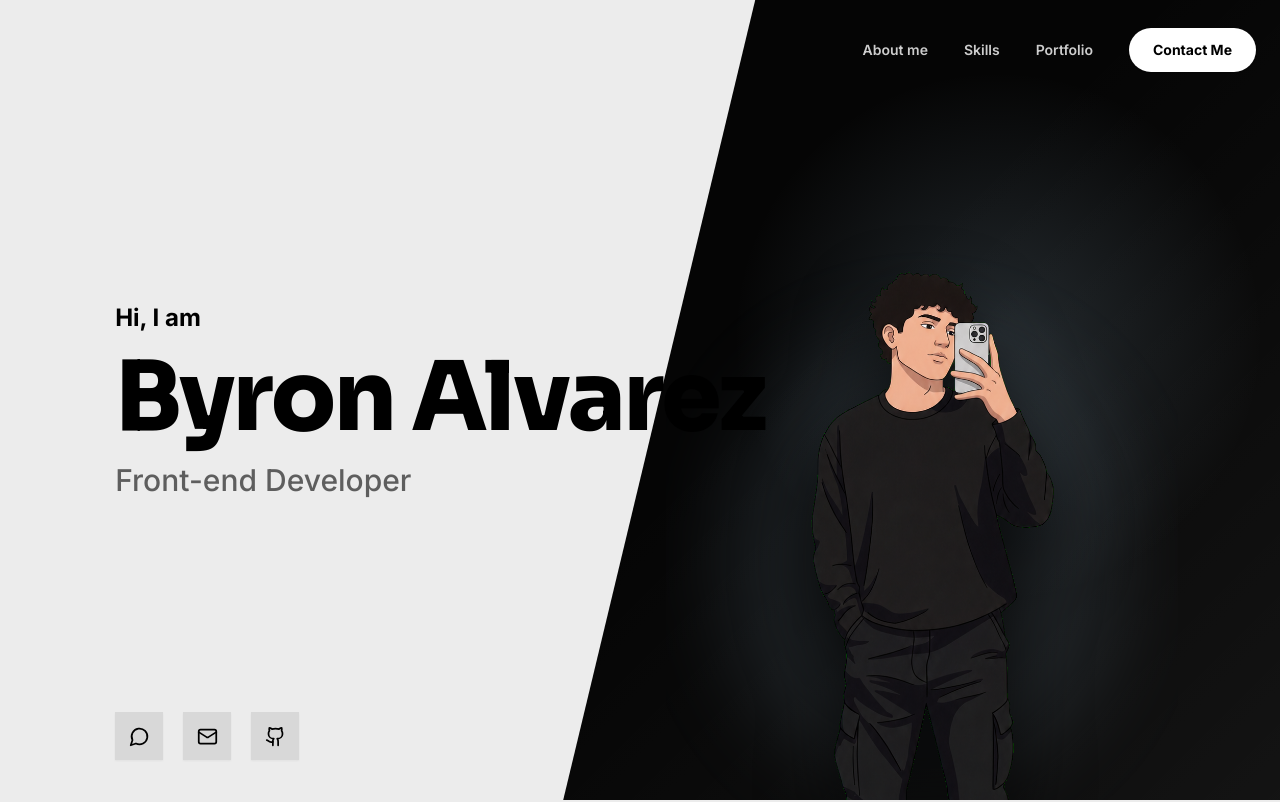
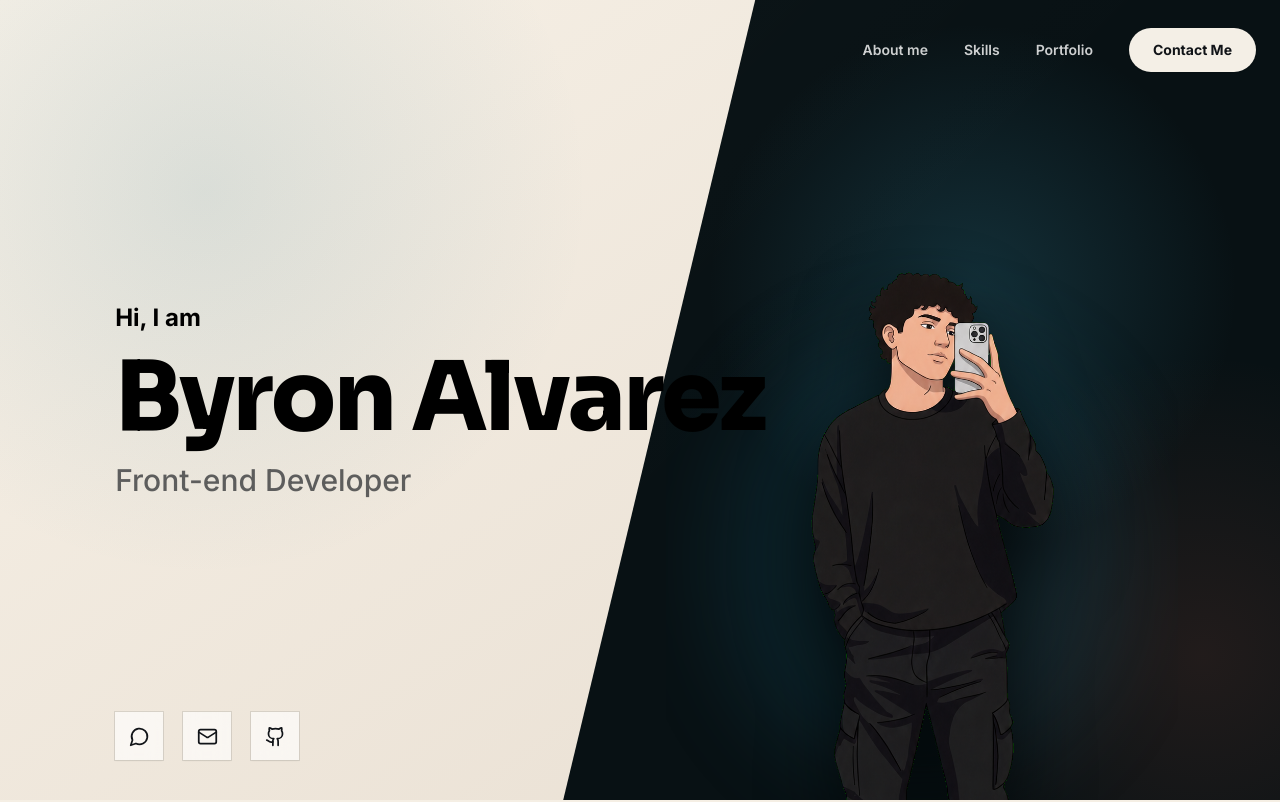
Before and after one commit to alvarezg23g-source/portafolio, a React (Vite) app: page / in a window 1280 px wide. Shown: the top 802 px of the page. Built offline with nearby package versions, Linux system fonts and the light colour scheme.

Commit message:
Refresh site color palette

```diff
--- a/src/App.jsx
+++ b/src/App.jsx
@@ -7,7 +7,7 @@ import { Skills } from './components/Skills.jsx';
 
 export default function App() {
   return (
-    <div className="min-h-screen bg-[#ececec] text-ink">
+    <div className="min-h-screen bg-transparent text-ink">
       <main>
         <Hero />
         <About />
--- a/src/styles/index.css
+++ b/src/styles/index.css
@@ -15,7 +15,9 @@ html {
 body {
   margin: 0;
   min-width: 320px;
-  background: #ececec;
+  background:
+    radial-gradient(circle at 12% 8%, rgba(31, 111, 139, 0.08), transparent 25rem),
+    linear-gradient(180deg, #f7f1e7 0%, #efe7db 100%);
 }
 
 img,
@@ -26,21 +28,24 @@ svg {
 @layer components {
   .hero-shell {
     @apply relative isolate min-h-screen overflow-hidden;
-    background: #050505;
+    background: #081114;
   }
 
   .hero-left-panel {
     @apply absolute inset-0 -z-10;
-    background: #ececec;
+    background:
+      radial-gradient(circle at 16% 24%, rgba(31, 111, 139, 0.12), transparent 24rem),
+      linear-gradient(145deg, #f7f1e7 0%, #e7ddd0 100%);
     clip-path: polygon(0 0, 59% 0, 44% 100%, 0 100%);
   }
 
   .hero-dark-panel {
     @apply absolute inset-0 -z-20;
     background:
-      radial-gradient(circle at 78% 42%, rgba(165, 198, 221, 0.18), transparent 24%),
-      linear-gradient(135deg, transparent 55%, rgba(255, 255, 255, 0.06)),
-      #050505;
+      radial-gradient(circle at 76% 36%, rgba(49, 127, 151, 0.28), transparent 24%),
+      radial-gradient(circle at 94% 82%, rgba(217, 103, 78, 0.12), transparent 22%),
+      linear-gradient(135deg, rgba(255, 255, 255, 0.03), transparent 58%),
+      #081114;
   }
 
   .hero-nav {
@@ -52,7 +57,7 @@ svg {
   }
 
   .hero-nav-cta {
-    @apply rounded-full bg-white px-6 py-3 font-bold text-black shadow-sm hover:bg-[#dfe8ee] hover:text-black;
+    @apply rounded-full bg-paper px-6 py-3 font-bold text-ink shadow-sm hover:bg-mist hover:text-ink;
   }
 
   .hero-logo {
@@ -62,7 +67,7 @@ svg {
   .hero-logo svg {
     @apply h-full w-full;
     fill: none;
-    stroke: #050505;
+    stroke: #111418;
     stroke-width: 6;
     stroke-linecap: square;
     stroke-linejoin: miter;
@@ -81,7 +86,7 @@ svg {
   }
 
   .hero-copy h2 {
-    @apply mt-4 text-2xl font-medium text-black/60 md:text-3xl;
+    @apply mt-4 text-2xl font-medium text-ink/65 md:text-3xl;
   }
 
   .hero-socials {
@@ -89,7 +94,7 @@ svg {
   }
 
   .hero-socials a {
-    @apply grid h-12 w-12 place-items-center bg-[#d8d8d8] text-black shadow-sm transition hover:-translate-y-1 hover:bg-white;
+    @apply grid h-12 w-12 place-items-center bg-white/65 text-ink shadow-sm ring-1 ring-ink/10 backdrop-blur transition hover:-translate-y-1 hover:bg-paper;
   }
 
   .hero-photo-card {
@@ -104,7 +109,7 @@ svg {
 
   .hero-photo-card::before {
     @apply absolute bottom-4 left-1/2 h-[72%] w-[78%] -translate-x-1/2 rounded-full content-[''];
-    background: rgba(165, 198, 221, 0.12);
+    background: rgba(31, 111, 139, 0.18);
     filter: blur(44px);
   }
 
@@ -119,7 +124,7 @@ svg {
   }
 
   .section-kicker {
-    @apply mb-4 text-sm font-black uppercase tracking-[0.24em] text-ember;
+    @apply mb-4 text-sm font-black uppercase tracking-[0.24em] text-ocean;
   }
 
   .section-title {
@@ -131,15 +136,16 @@ svg {
   }
 
   .secondary-button {
-    @apply inline-flex items-center justify-center rounded-full border border-ink/15 bg-white/55 px-6 py-3 font-bold text-ink transition hover:border-ink hover:bg-white;
+    @apply inline-flex items-center justify-center rounded-full border border-ink/15 bg-white/45 px-6 py-3 font-bold text-ink transition hover:border-ocean hover:bg-white/75;
   }
 
   .icon-link {
-    @apply inline-flex h-10 w-10 items-center justify-center rounded-full border border-ink/10 bg-white/60 text-ink transition hover:border-ink hover:bg-ink hover:text-paper;
+    @apply inline-flex h-10 w-10 items-center justify-center rounded-full border border-ink/10 bg-white/55 text-ink transition hover:border-ocean hover:bg-ocean hover:text-paper;
   }
 
   .minimal-tech {
     @apply grid gap-8 border-y border-ink/10 py-12 md:grid-cols-[1fr_0.82fr] md:items-center;
+    background: linear-gradient(90deg, rgba(255, 255, 255, 0.22), transparent 50%);
   }
 
   .minimal-tech-copy h2 {
@@ -151,7 +157,7 @@ svg {
   }
 
   .minimal-tech-console {
-    @apply rounded-[1.6rem] border border-ink/10 bg-ink p-4 text-paper shadow-soft;
+    @apply rounded-[1.6rem] border border-white/10 bg-slate p-4 text-paper shadow-soft;
   }
 
   .console-top {
@@ -167,7 +173,7 @@ svg {
   }
 
   .console-line svg {
-    @apply text-[#dfe8ee];
+    @apply text-mist;
   }
 
   .console-tags {
@@ -175,7 +181,7 @@ svg {
   }
 
   .console-tags span {
-    @apply rounded-full border border-white/10 bg-white/10 px-3 py-1.5 text-xs font-bold text-paper/80;
+    @apply rounded-full border border-white/10 bg-white/10 px-3 py-1.5 text-xs font-bold text-mist;
   }
 
   .console-grid {
@@ -187,7 +193,7 @@ svg {
   }
 
   .console-grid strong {
-    @apply block font-display text-xl font-black text-paper;
+    @apply block font-display text-xl font-black text-mist;
   }
 
   .console-grid span {
@@ -215,7 +221,7 @@ svg {
   }
 
   .minimal-tech-categories svg {
-    @apply text-ocean;
+    @apply text-ember;
   }
 
   .minimal-tech-categories h3 {
--- a/tailwind.config.js
+++ b/tailwind.config.js
@@ -4,18 +4,20 @@ export default {
   theme: {
     extend: {
       colors: {
-        ink: '#111827',
-        paper: '#f7f3ec',
-        moss: '#3f6f56',
-        ember: '#d86f45',
-        ocean: '#256f8f',
+        ink: '#111418',
+        paper: '#f4efe6',
+        moss: '#2f6f5e',
+        ember: '#d9674e',
+        ocean: '#1f6f8b',
+        mist: '#d9e4df',
+        slate: '#23313a',
       },
       fontFamily: {
         sans: ['Inter', 'ui-sans-serif', 'system-ui', 'sans-serif'],
         display: ['Sora', 'Inter', 'ui-sans-serif', 'system-ui', 'sans-serif'],
       },
       boxShadow: {
-        soft: '0 20px 60px rgba(17, 24, 39, 0.12)',
+        soft: '0 24px 70px rgba(17, 20, 24, 0.13)',
       },
     },
   },
```
